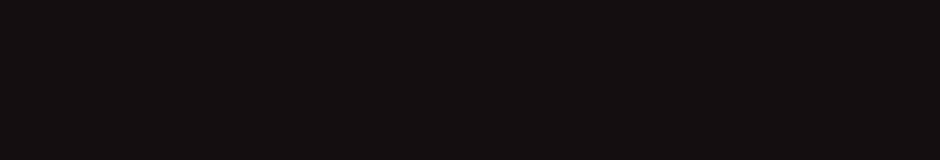
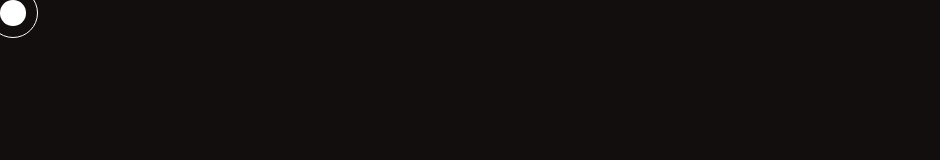
Before and after one commit to Icey-Python/coolTextTransformation, a plain HTML site: page index.html in a window 1280 px wide. Shown: the top 160 px of the page, without its empty margins (0-940 px from the left). Drawn offline with Linux system fonts and the light colour scheme.

Commit message:
Added: custom cursor

```diff
--- a/app.js
+++ b/app.js
@@ -1,4 +1,12 @@
 var text = document.querySelector('h2');
+//adding custom cursor object
+let span =document.createElement('span');
+window.onmouseover=(e)=>{
+    span.classList.add('cursor');
+    span.style.top = `${e.clientY}px`;
+    span.style.left =`${e.clientX}px`;
+}
+document.body.appendChild(span)
 text.onmouseover=(e)=>{
     //letters to iterate through
     let letters = "ABCDEFGHIJKLMNOPQRSTUVWXYZ";
--- a/styles.css
+++ b/styles.css
@@ -10,9 +10,26 @@ body{
     width:100vw;
     height:100vh;
     background-color: hsla(0, 100%, 1%, 0.945);
+    cursor:none;
 }
 h2{
     color:#fff;
     font-family: monospace;
     font-size:5rem;
 }
+.cursor{
+    background-color: white;
+    padding: 0.8rem;
+    border-radius: 50%;
+    position: absolute;
+}
+.cursor::before{
+    content: '';
+    padding:1.5rem;
+    border-radius: 50%;
+    border:1px solid white;
+    position: absolute;
+    top:50%;
+    left:50%;
+    transform: translate(-50%,-50%);
+}
```
